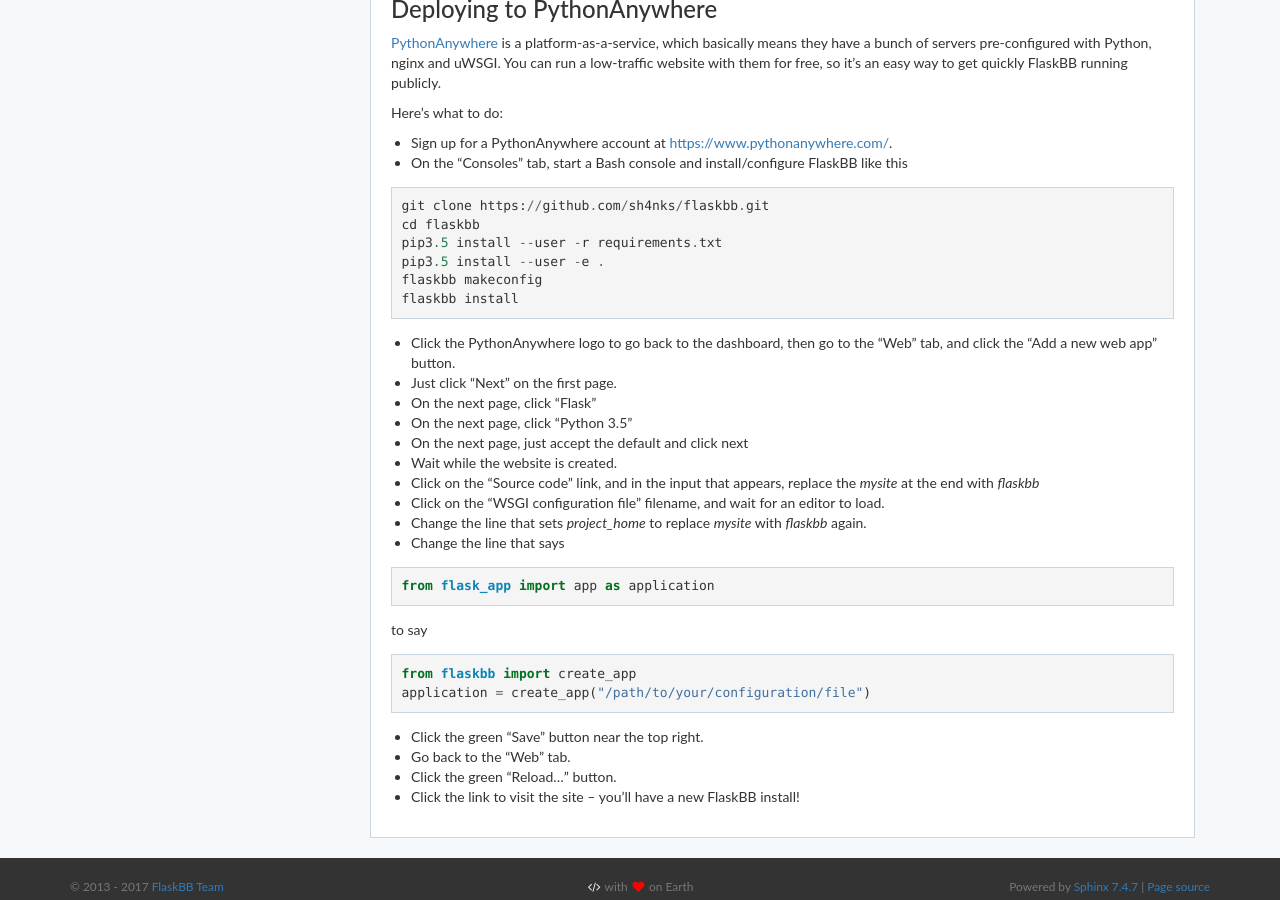
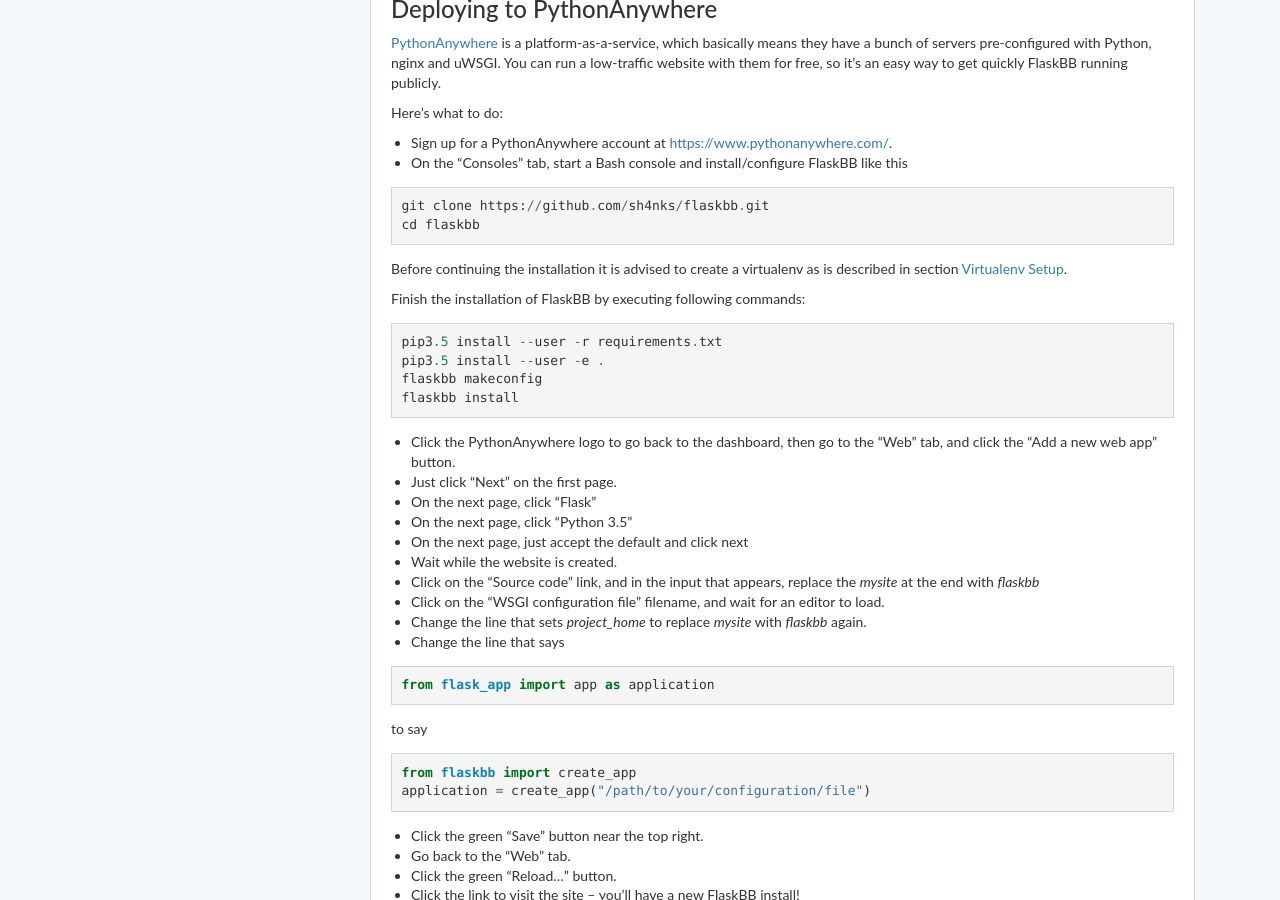
Before and after one commit to flaskbb/flaskbb, a Sphinx documentation site: the page built from docs/installation.rst, in a window 1280 px wide and 900 px high, scrolled down 7607 px. Built offline with Sphinx 7.4.7, drawn with Linux system fonts in a browser that asks for light colours.

Commit message:
Add note that FlaskBB should be installed inside an venv
Fixes #511

```diff
--- a/docs/installation.rst
+++ b/docs/installation.rst
@@ -482,6 +482,12 @@ Here's what to do:
 
     git clone https://github.com/sh4nks/flaskbb.git
     cd flaskbb
+
+Before continuing the installation it is advised to create a virtualenv as is
+described in section `Virtualenv Setup <#virtualenv-setup>`_.
+
+Finish the installation of FlaskBB by executing following commands::
+
     pip3.5 install --user -r requirements.txt
     pip3.5 install --user -e .
     flaskbb makeconfig
```
